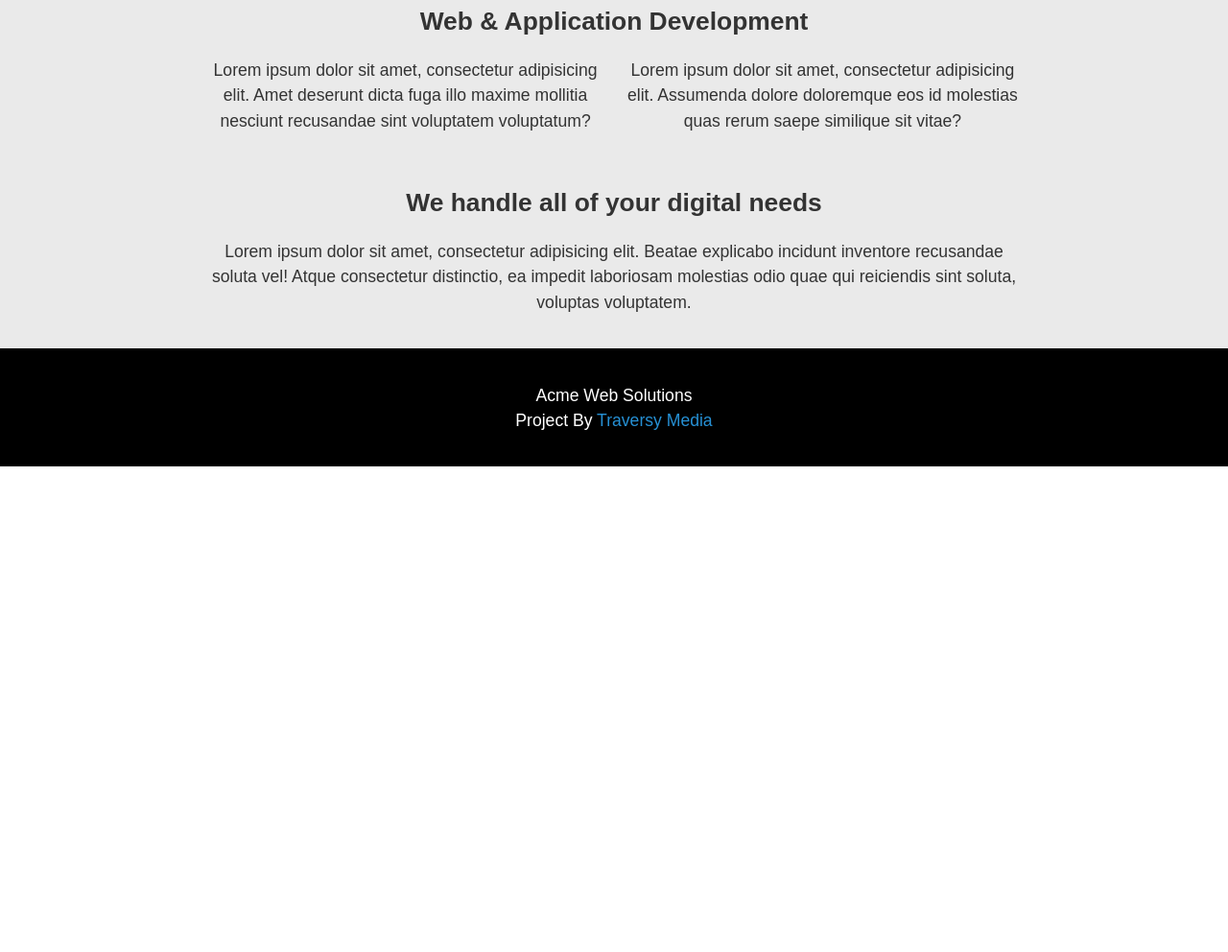
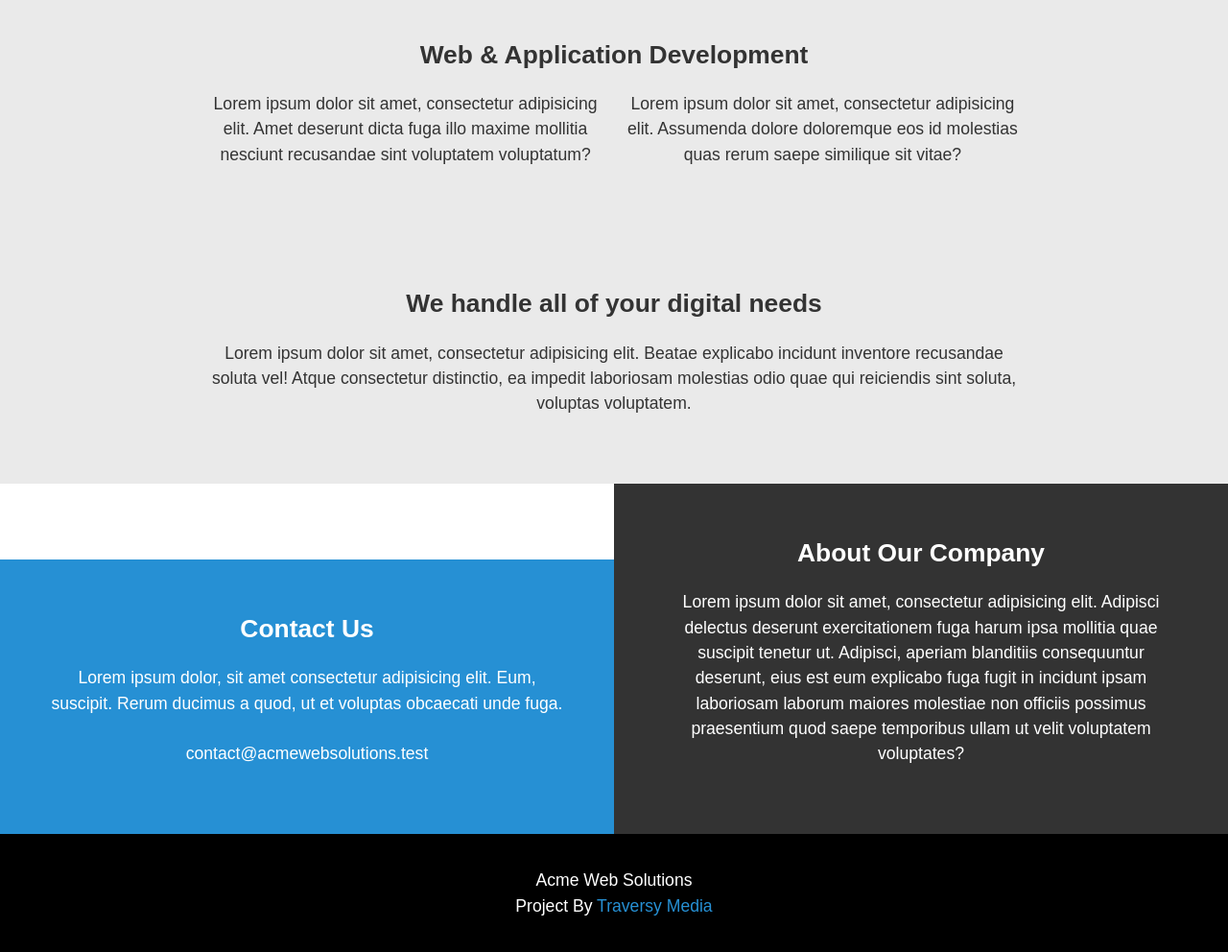
Before and after one commit to OlegNelasy/homework2, a plain HTML site: page index.html in a window 1280 px wide. Shown: the part 465-1457 px from the top of the page at 96% size. Before the commit the page ends 951 px from the top, so only its background shows below. Drawn offline with Linux system fonts and the light colour scheme.

Commit message:
add contact information
added contact information 2 sections

```diff
--- a/css/styles.css
+++ b/css/styles.css
@@ -84,7 +84,7 @@ footer {
 #section-a{
     background: #eaeaea;
     text-align: center;
-    padding: 1em;
+    padding: 3em;
     color: #333;
 }
 
@@ -96,7 +96,7 @@ footer {
 #section-с{
     background: #eaeaea;
     text-align: center;
-    padding: 1em;
+    padding: 3em;
     color: #333;
 }
 
@@ -104,3 +104,25 @@ footer {
     display: inline-block;
     width: 850px;
 }
+
+#section-d{
+    padding: 0;
+    text-align: center;
+    color: white;
+    width: 100%;
+    /*background: #333333;*/
+}
+
+.content-box1{
+    padding: 3em;
+    display: inline-block;
+    background: #2690d4;
+    width: 50%;
+}
+
+.content-box2{
+    padding: 3em;
+    display: inline-block;
+    background: #333333;
+    width: 50%;
+}
--- a/index.html
+++ b/index.html
@@ -27,7 +27,15 @@
                 <p>Lorem ipsum dolor sit amet, consectetur adipisicing elit. Beatae explicabo incidunt inventore recusandae soluta vel! Atque consectetur distinctio, ea impedit laboriosam molestias odio quae qui reiciendis sint soluta, voluptas voluptatem.</p>
             </div>
         </section>
-        <section></section>
+        <section id="section-d">
+            <div class="content-box1">
+                <h2>Contact Us</h2>
+                <p>Lorem ipsum dolor, sit amet consectetur adipisicing elit. Eum, suscipit. Rerum ducimus a quod, ut et voluptas obcaecati unde fuga.<br><br>contact@acmewebsolutions.test</p>
+            </div><div class="content-box2">
+                <h2>About Our Company</h2>
+                <p>Lorem ipsum dolor sit amet, consectetur adipisicing elit. Adipisci delectus deserunt exercitationem fuga harum ipsa mollitia quae suscipit tenetur ut. Adipisci, aperiam blanditiis consequuntur deserunt, eius est eum explicabo fuga fugit in incidunt ipsam laboriosam laborum maiores molestiae non officiis possimus praesentium quod saepe temporibus ullam ut velit voluptatem voluptates?</p>
+            </div>
+        </section>
     </main>
     <footer>
         <div class="footerblok">Acme Web Solutions</div>
```
